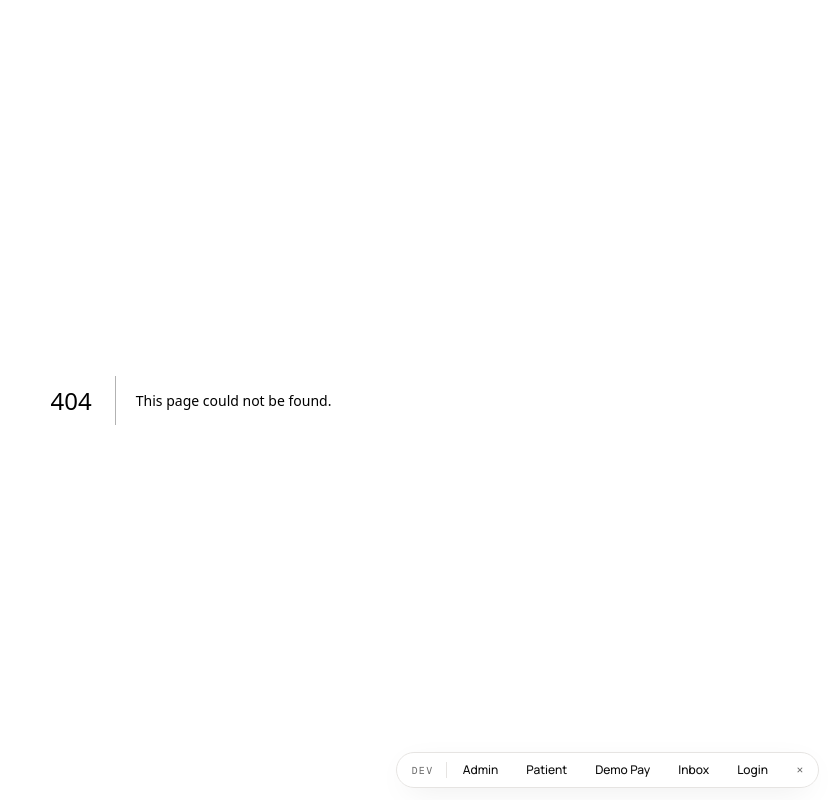
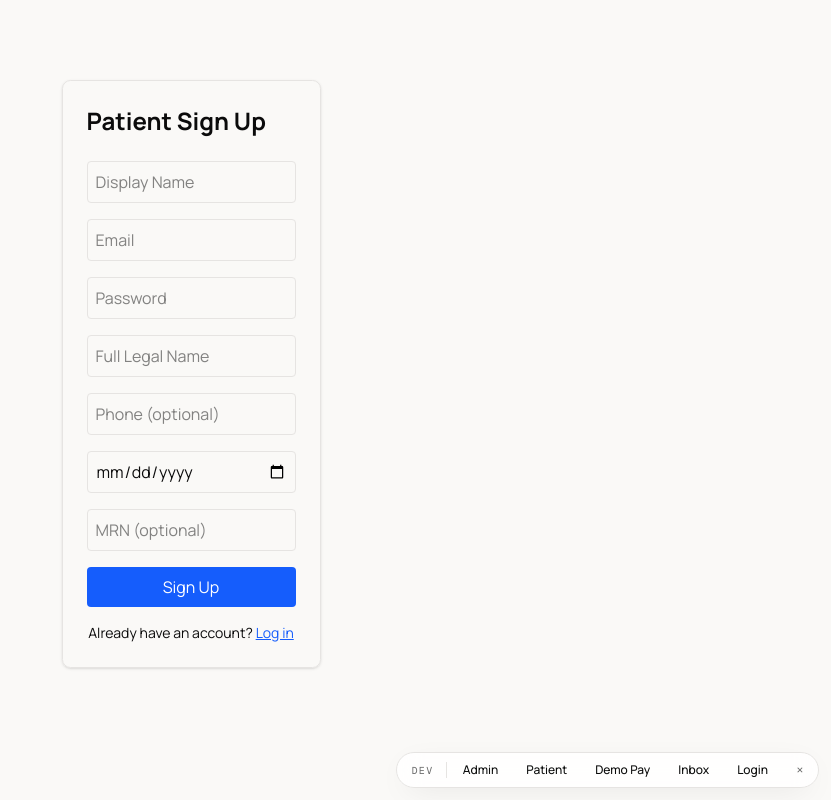
Before and after one commit to shasan00/waystar-hack, a Next.js app: page /signup in a window 1280 px wide. Before the commit this address had no page. Shown: the whole page, without its empty margins (449-1280 px from the left). Built offline with nearby package versions, Linux system fonts and the light colour scheme.

Commit message:
current sign up stuff

```diff
--- /dev/null
+++ b/src/app/api/auth/signup/route.ts
@@ -0,0 +1,64 @@
+// app/api/auth/signup/route.ts
+import { NextResponse } from "next/server";
+import { auth } from "@/lib/auth"; // your Better Auth instance
+import { db } from "@/db/client";
+import { patientProfiles, adminProfiles } from "@/db/schema";
+
+export async function POST(req: Request) {
+  const { name, email, password, role, profileData } = await req.json();
+  // profileData shape:
+  //   patient → { fullName, phone?, dateOfBirth?, mrn? }
+  //   admin   → { fullName, orgId, title? }
+
+  if (!name || !email || !password || !role) {
+    return NextResponse.json({ error: "All fields are required." }, { status: 400 });
+  }
+
+  // Step 1: Let Better Auth create the user + account rows (handles hashing)
+  const signUpResponse = await auth.api.signUpEmail({
+    body: { name, email, password },
+  });
+
+  if (!signUpResponse || signUpResponse.error) {
+    const msg = signUpResponse?.error?.message ?? "Signup failed.";
+    // Better Auth returns 422 if email is already taken
+    return NextResponse.json({ error: msg }, { status: 422 });
+  }
+
+  const userId = signUpResponse.user.id;
+
+  // Step 2: Set role on the user row (Better Auth doesn't set custom fields by default)
+  await db
+    .update(user)
+    .set({ role })
+    .where(eq(user.id, userId));
+
+  // Step 3: Insert the matching profile
+  try {
+    if (role === "patient") {
+      await db.insert(patientProfiles).values({
+        userId,
+        fullName: profileData.fullName,
+        phone: profileData.phone ?? null,
+        dateOfBirth: profileData.dateOfBirth ?? null,
+        mrn: profileData.mrn ?? null,
+      });
+    } else if (role === "admin") {
+      await db.insert(adminProfiles).values({
+        userId,
+        orgId: profileData.orgId, // must be a valid existing org uuid
+        fullName: profileData.fullName,
+        title: profileData.title ?? null,
+      });
+    }
+  } catch (err) {
+    // Profile insert failed — user was created but profile wasn't. Log this.
+    console.error("Profile insert failed after user creation:", err);
+    return NextResponse.json(
+      { error: "Account created but profile setup failed. Contact support." },
+      { status: 500 }
+    );
+  }
+
+  return NextResponse.json({ message: "Account created successfully." }, { status: 201 });
+}
--- /dev/null
+++ b/src/app/signup/page.tsx
@@ -0,0 +1,85 @@
+// app/signup/page.tsx
+"use client";
+
+import { useState } from "react";
+import { useRouter } from "next/navigation";
+
+export default function SignUpPage() {
+  const router = useRouter();
+  const [error, setError] = useState("");
+  const [loading, setLoading] = useState(false);
+
+  const [form, setForm] = useState({
+    name: "",
+    email: "",
+    password: "",
+    fullName: "",
+    phone: "",
+    dateOfBirth: "",
+    mrn: "",
+  });
+
+  const handleSubmit = async (e: React.FormEvent) => {
+    e.preventDefault();
+    setLoading(true);
+    setError("");
+
+    const res = await fetch("/api/auth/signup", {
+      method: "POST",
+      headers: { "Content-Type": "application/json" },
+      body: JSON.stringify({
+        name: form.name,
+        email: form.email,
+        password: form.password,
+        role: "patient",
+        profileData: {
+          fullName: form.fullName,
+          phone: form.phone,
+          dateOfBirth: form.dateOfBirth || null,
+          mrn: form.mrn || null,
+        },
+      }),
+    });
+
+    const data = await res.json();
+    setLoading(false);
+
+    if (!res.ok) {
+      setError(data.error || "Something went wrong.");
+      return;
+    }
+
+    router.push("/login?registered=true");
+  };
+
+  const set = (field: string) => (e: React.ChangeEvent<HTMLInputElement>) =>
+    setForm((prev) => ({ ...prev, [field]: e.target.value }));
+
+  return (
+    <div className="max-w-md mx-auto mt-20 p-6 border rounded-xl shadow">
+      <h1 className="text-2xl font-bold mb-6">Patient Sign Up</h1>
+      <form onSubmit={handleSubmit} className="flex flex-col gap-4">
+        <input type="text"     placeholder="Display Name"   onChange={set("name")}        className="border p-2 rounded" required />
+        <input type="email"    placeholder="Email"          onChange={set("email")}       className="border p-2 rounded" required />
+        <input type="password" placeholder="Password"       onChange={set("password")}    className="border p-2 rounded" required />
+        <input type="text"     placeholder="Full Legal Name" onChange={set("fullName")}   className="border p-2 rounded" required />
+        <input type="tel"      placeholder="Phone (optional)" onChange={set("phone")}     className="border p-2 rounded" />
+        <input type="date"     placeholder="Date of Birth"  onChange={set("dateOfBirth")} className="border p-2 rounded" />
+        <input type="text"     placeholder="MRN (optional)" onChange={set("mrn")}         className="border p-2 rounded" />
+
+        {error && <p className="text-red-500 text-sm">{error}</p>}
+        <button
+          type="submit"
+          disabled={loading}
+          className="bg-blue-600 text-white py-2 rounded hover:bg-blue-700 disabled:opacity-50"
+        >
+          {loading ? "Creating account..." : "Sign Up"}
+        </button>
+      </form>
+      <p className="mt-4 text-sm text-center">
+        Already have an account?{" "}
+        <a href="/login" className="text-blue-600 underline">Log in</a>
+      </p>
+    </div>
+  );
+}
```
